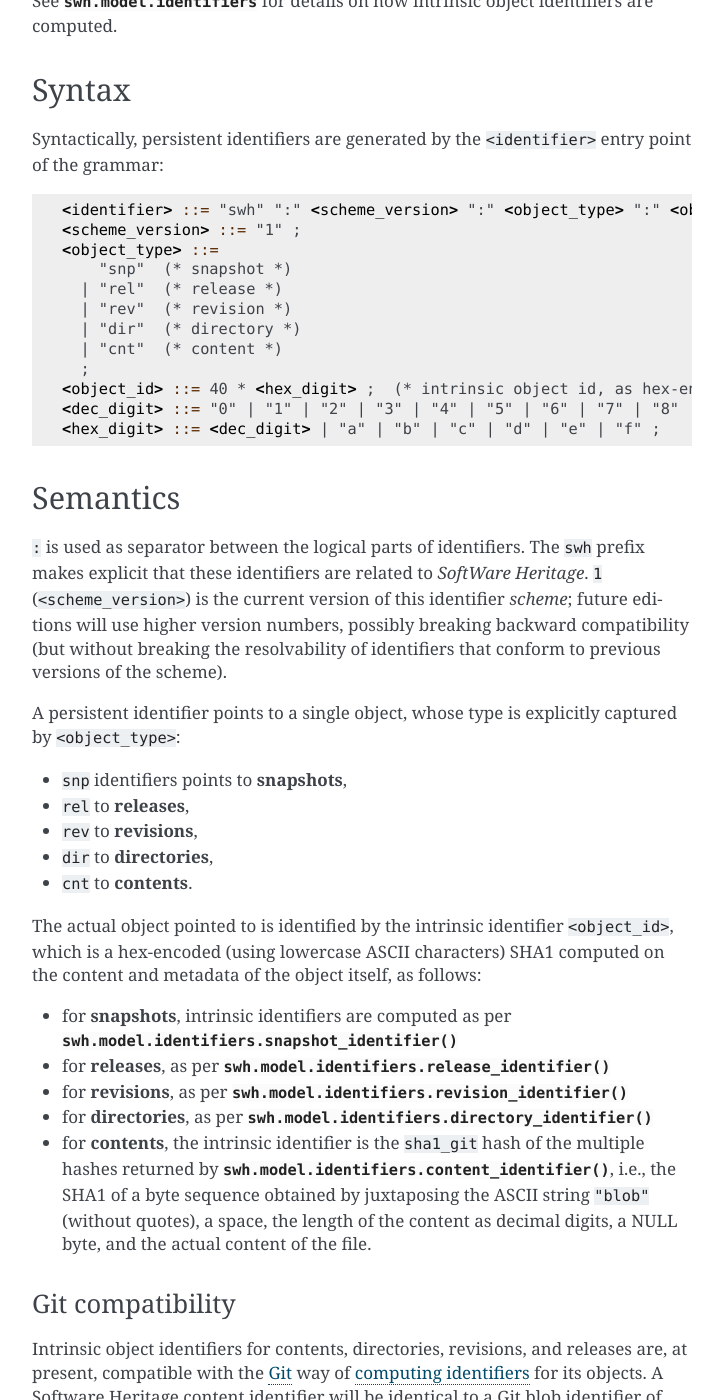
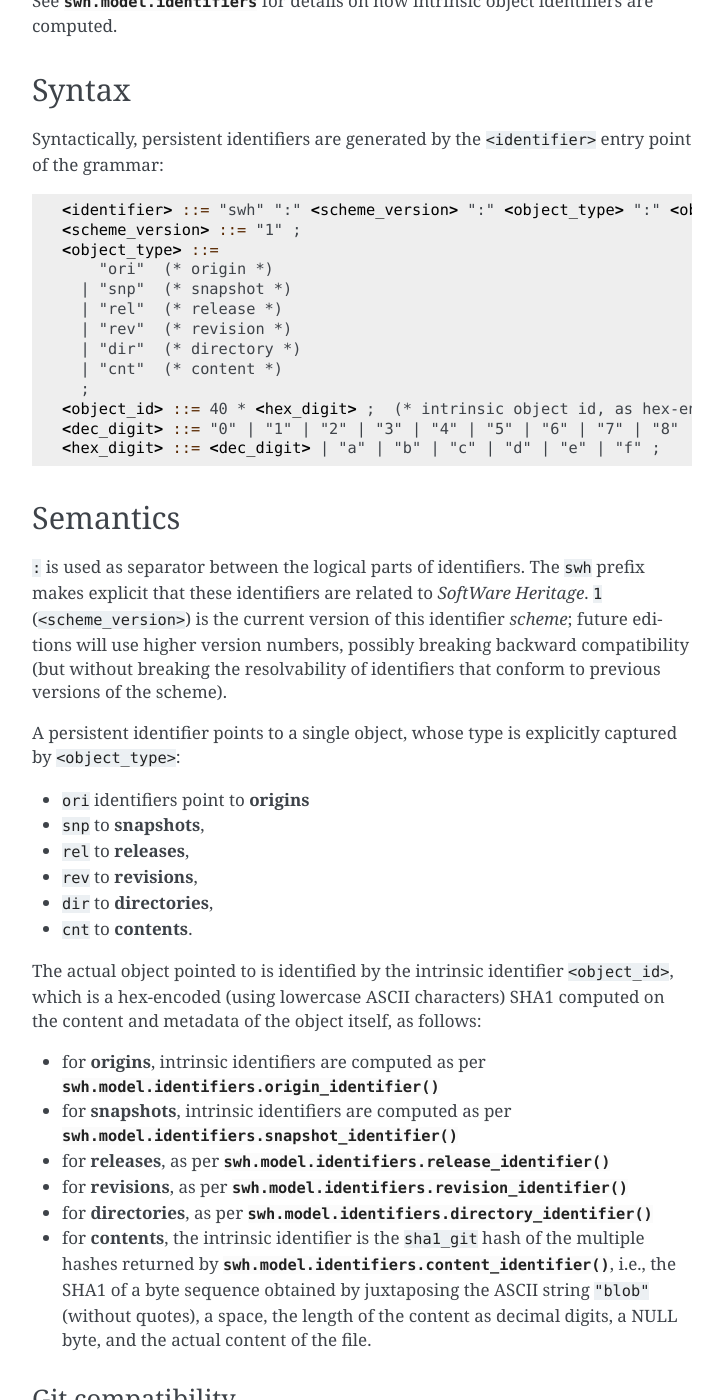
Before and after one commit to SoftwareHeritage/swh-model, a Sphinx documentation site: the page built from docs/persistent-identifiers.rst, in a window 1280 px wide and 1400 px high, scrolled down 587 px. Shown: the whole window, without its empty margins (388-1111 px from the left). Built offline with Sphinx 7.4.7, drawn with Linux system fonts in a browser that asks for light colours; pages that are not in the unit, such as notebooks, are missing from menus; cross-references to code outside the pages are shown as plain code; some of the changed text lies outside the part shown.

Commit message:
Add origin persistent identifiers.

```diff
--- a/docs/persistent-identifiers.rst
+++ b/docs/persistent-identifiers.rst
@@ -42,7 +42,8 @@
   <identifier> ::= "swh" ":" <scheme_version> ":" <object_type> ":" <object_id> ;
   <scheme_version> ::= "1" ;
   <object_type> ::=
-      "snp"  (* snapshot *)
+      "ori"  (* origin *)
+    | "snp"  (* snapshot *)
     | "rel"  (* release *)
     | "rev"  (* revision *)
     | "dir"  (* directory *)
@@ -66,7 +67,8 @@
 A persistent identifier points to a single object, whose type is explicitly
 captured by ``<object_type>``:
 
-* ``snp`` identifiers points to **snapshots**,
+* ``ori`` identifiers point to **origins**
+* ``snp`` to **snapshots**,
 * ``rel`` to **releases**,
 * ``rev`` to **revisions**,
 * ``dir`` to **directories**,
@@ -75,6 +77,9 @@
 The actual object pointed to is identified by the intrinsic identifier
 ``<object_id>``, which is a hex-encoded (using lowercase ASCII characters) SHA1
 computed on the content and metadata of the object itself, as follows:
+
+* for **origins**, intrinsic identifiers are computed as per
+  :py:func:`swh.model.identifiers.origin_identifier`
 
 * for **snapshots**, intrinsic identifiers are computed as per
   :py:func:`swh.model.identifiers.snapshot_identifier`
@@ -128,6 +133,8 @@
   release 2.3.0, dated 24 December 2016
 * ``swh:1:snp:c7c108084bc0bf3d81436bf980b46e98bd338453`` points to a snapshot
   of the entire Darktable Git repository taken on 4 May 2017 from GitHub
+* ``swh:1:ori:b63a575fe3faab7692c9f38fb09d4bb45651bb0f`` points to the
+  repository https://github.com/torvalds/linux .
 
 
 Contextual information
```
Also changed, not shown: 2 other files.
